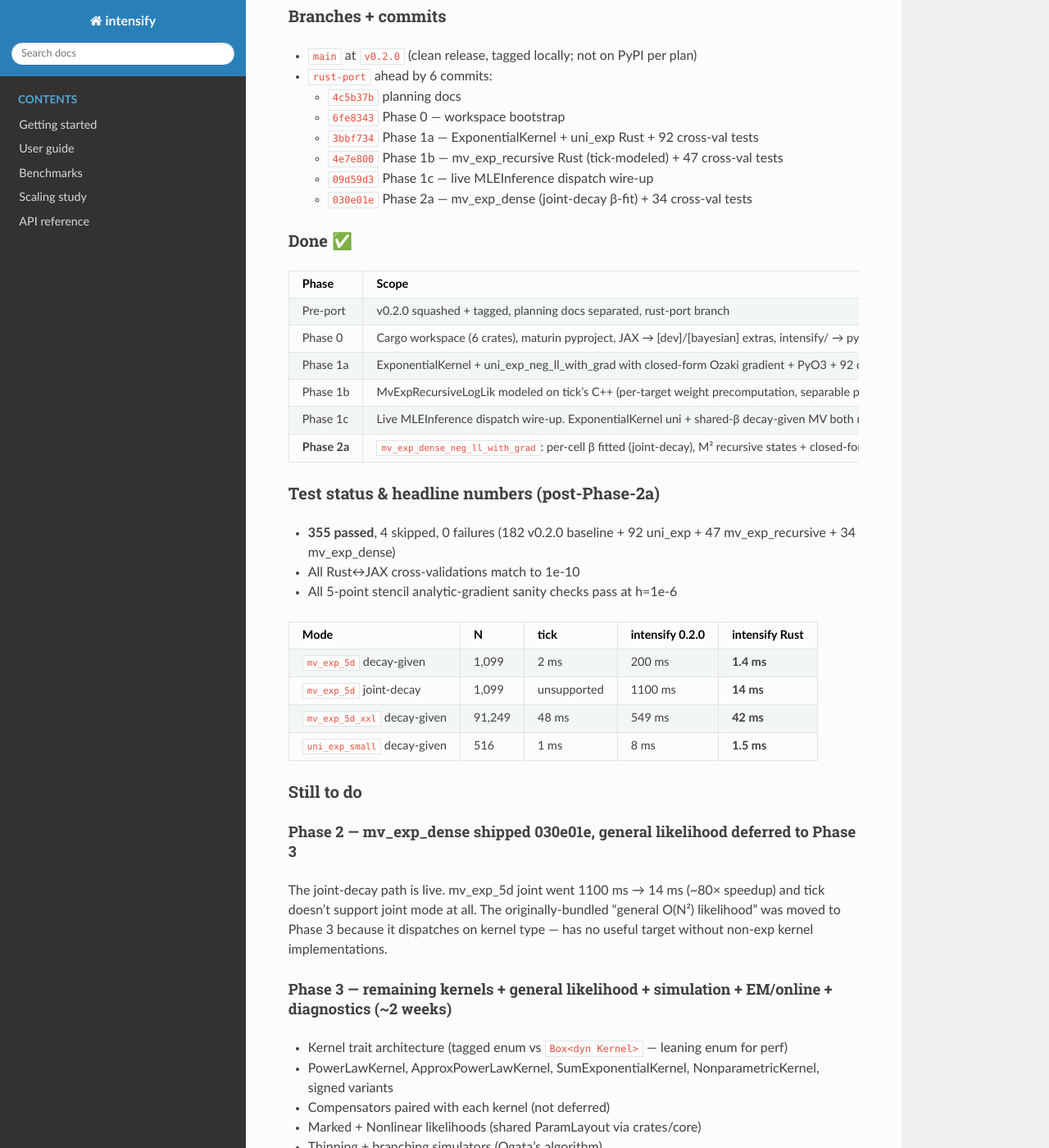
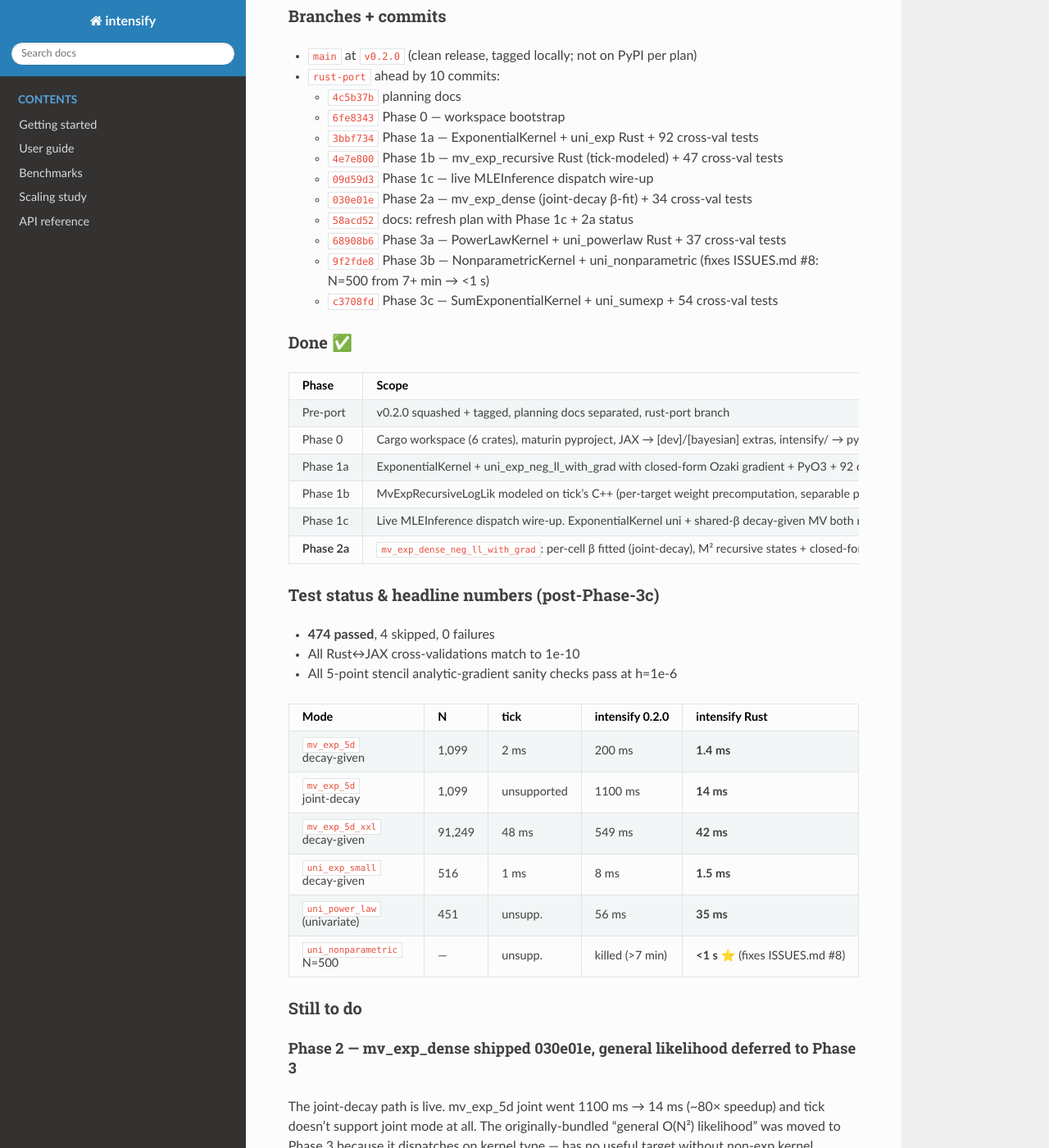
Before and after one commit to hillmatt7/intensify, a Sphinx documentation site: the page built from docs/rust_port_plan.md, in a window 1280 px wide and 1400 px high, scrolled down 332 px. Shown: the whole window at 82% size. Built offline with Sphinx 7.4.7 and the Read the Docs theme 3.1.0, drawn with Linux system fonts in a browser that asks for light colours.

Commit message:
docs: refresh plan with Phase 3a/b/c status
Three kernels ported in Phase 3 so far. Captures latest commit chain
and headline numbers in both plan files.

```diff
--- a/docs/rust_port_plan.md
+++ b/docs/rust_port_plan.md
@@ -12,13 +12,17 @@ Nautilus Trader's Rust+PyO3 architecture.
 ### Branches + commits
 
 - `main` at `v0.2.0` (clean release, tagged locally; not on PyPI per plan)
-- `rust-port` ahead by 6 commits:
+- `rust-port` ahead by 10 commits:
   - `4c5b37b` planning docs
   - `6fe8343` Phase 0 — workspace bootstrap
   - `3bbf734` Phase 1a — ExponentialKernel + uni_exp Rust + 92 cross-val tests
   - `4e7e800` Phase 1b — mv_exp_recursive Rust (tick-modeled) + 47 cross-val tests
   - `09d59d3` Phase 1c — live MLEInference dispatch wire-up
   - `030e01e` Phase 2a — mv_exp_dense (joint-decay β-fit) + 34 cross-val tests
+  - `58acd52` docs: refresh plan with Phase 1c + 2a status
+  - `68908b6` Phase 3a — PowerLawKernel + uni_powerlaw Rust + 37 cross-val tests
+  - `9f2fde8` Phase 3b — NonparametricKernel + uni_nonparametric (fixes ISSUES.md #8: N=500 from 7+ min → <1 s)
+  - `c3708fd` Phase 3c — SumExponentialKernel + uni_sumexp + 54 cross-val tests
 
 ### Done ✅
 
@@ -31,9 +35,9 @@ Nautilus Trader's Rust+PyO3 architecture.
 | Phase 1c | Live MLEInference dispatch wire-up. ExponentialKernel uni + shared-β decay-given MV both route through Rust in the public API. End-to-end `mv_exp_5d_xxl` 549 ms → 42 ms (vs tick 48 ms). | 09d59d3 |
 | **Phase 2a** | `mv_exp_dense_neg_ll_with_grad`: per-cell β fitted (joint-decay), M² recursive states + closed-form gradient via tracking ∂R/∂β. 34 cross-val tests at 1e-10 vs JAX. **mv_exp_5d joint: 1100 ms → 14 ms (~80× speedup).** Tick can't do joint-decay at all. | 030e01e |
 
-### Test status & headline numbers (post-Phase-2a)
+### Test status & headline numbers (post-Phase-3c)
 
-- **355 passed**, 4 skipped, 0 failures (182 v0.2.0 baseline + 92 uni_exp + 47 mv_exp_recursive + 34 mv_exp_dense)
+- **474 passed**, 4 skipped, 0 failures
 - All Rust↔JAX cross-validations match to 1e-10
 - All 5-point stencil analytic-gradient sanity checks pass at h=1e-6
 
@@ -43,6 +47,8 @@ Nautilus Trader's Rust+PyO3 architecture.
 | `mv_exp_5d` joint-decay | 1,099 | unsupported | 1100 ms | **14 ms** |
 | `mv_exp_5d_xxl` decay-given | 91,249 | 48 ms | 549 ms | **42 ms** |
 | `uni_exp_small` decay-given | 516 | 1 ms | 8 ms | **1.5 ms** |
+| `uni_power_law` (univariate) | 451 | unsupp. | 56 ms | **35 ms** |
+| `uni_nonparametric` N=500 | — | unsupp. | killed (>7 min) | **<1 s** ⭐ (fixes ISSUES.md #8) |
 
 ### Still to do
 
```
